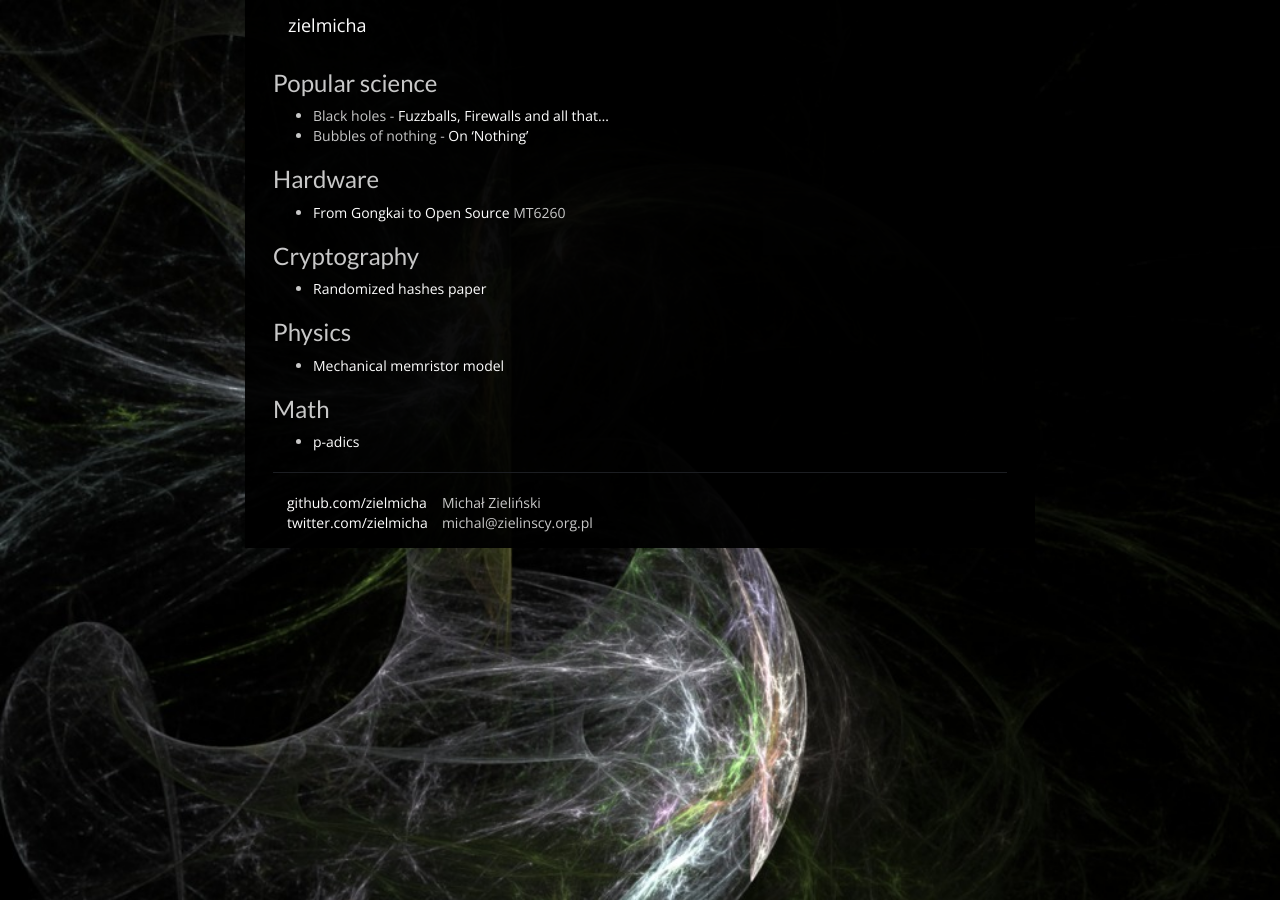
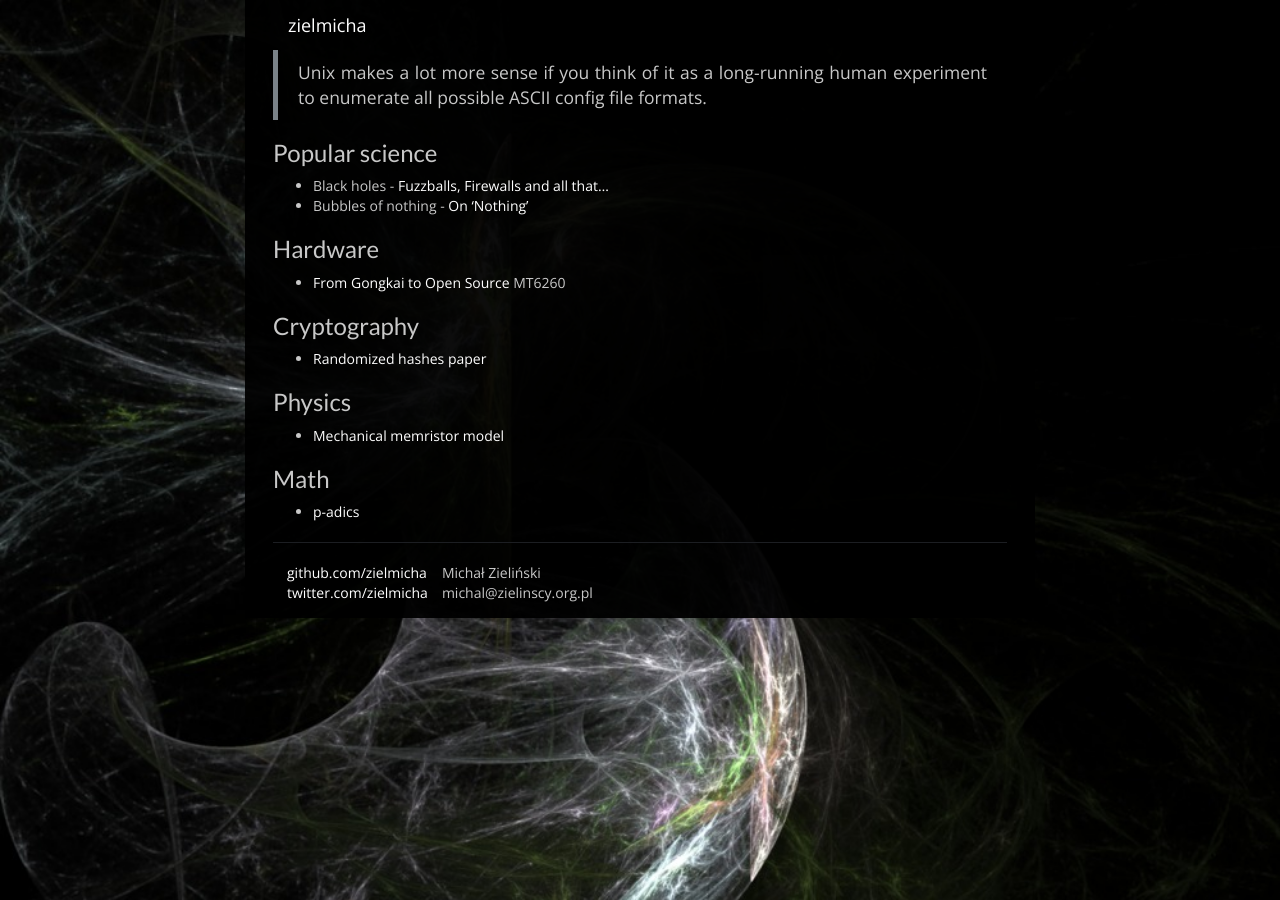
Before and after one commit to zielmicha/zielmicha.com, a Jekyll site: the page built from interesting.md, in a window 1280 px wide. Built offline with Jekyll 4.4.1, drawn with Linux system fonts in a browser that asks for light colours; Markdown is read by kramdown in place of the engine named in the settings.

Commit message:
quote in interesting.md

```diff
--- a/interesting.md
+++ b/interesting.md
@@ -1,6 +1,8 @@
 ---
 layout: default
 ---
+
+> Unix makes a lot more sense if you think of it as a long-running human experiment to enumerate all possible ASCII config file formats.
 
 ### Popular science
 
```
